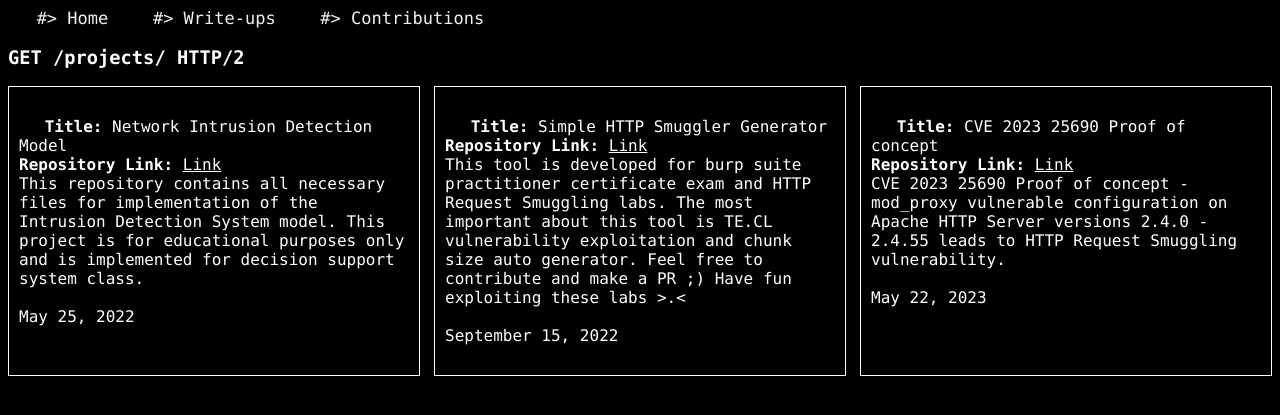
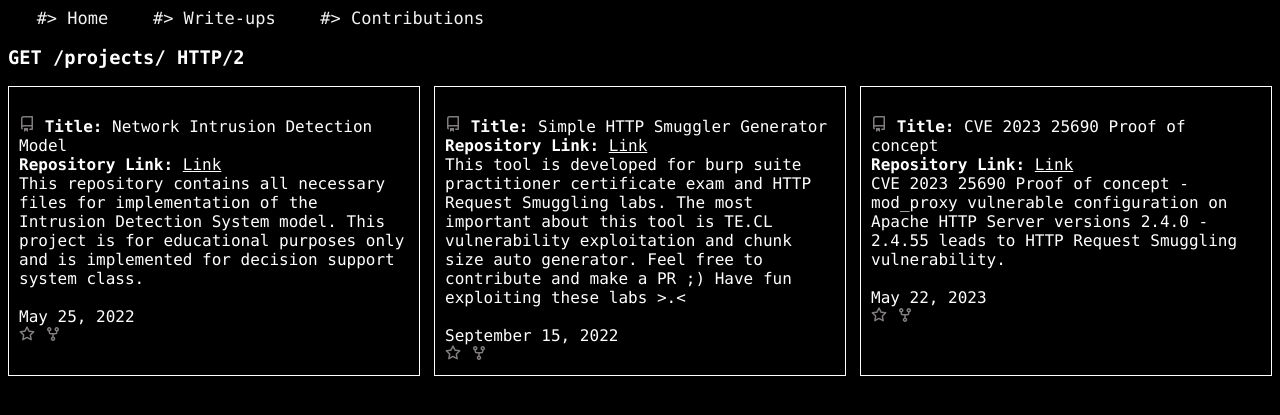
Before and after one commit to dhmosfunk/dhmosfunk.github.io, a Jekyll site: the page built from index.html, in a window 1280 px wide. Shown: the top 415 px of the page. Built offline with Jekyll 4.4.1, drawn with Linux system fonts in a browser that asks for light colours; comment, search, counter and statistics services are not loaded.

Commit message:
Update index.html

```diff
--- a/index.html
+++ b/index.html
@@ -11,17 +11,17 @@ layout: default
   <div id="post_other">
     <br>
     <svg aria-hidden="true" height="16" viewBox="0 0 16 16" version="1.1" width="16" data-view-component="true" class="octicon octicon-repo mr-1 color-fg-muted" style="fill: #817d7d;">
-      <!-- SVG path code -->
+      <path d="M2 2.5A2.5 2.5 0 0 1 4.5 0h8.75a.75.75 0 0 1 .75.75v12.5a.75.75 0 0 1-.75.75h-2.5a.75.75 0 0 1 0-1.5h1.75v-2h-8a1 1 0 0 0-.714 1.7.75.75 0 1 1-1.072 1.05A2.495 2.495 0 0 1 2 11.5Zm10.5-1h-8a1 1 0 0 0-1 1v6.708A2.486 2.486 0 0 1 4.5 9h8ZM5 12.25a.25.25 0 0 1 .25-.25h3.5a.25.25 0 0 1 .25.25v3.25a.25.25 0 0 1-.4.2l-1.45-1.087a.249.249 0 0 0-.3 0L5.4 15.7a.25.25 0 0 1-.4-.2Z"></path>
     </svg>
     <b>Title:</b> {{ project.title }}<br>
     <b>Repository Link:</b> <a href="{{ project.repo_link }}" target="_blank">Link</a><br>
     {{ project.desc }}<br><br>
     {{ project.date | date: "%B %d, %Y" }}<br>
     <svg aria-label="stars" role="img" height="16" viewBox="0 0 16 16" version="1.1" width="16" data-view-component="true" class="octicon octicon-star">
-      <!-- SVG path code -->
+      <path d="M8 .25a.75.75 0 0 1 .673.418l1.882 3.815 4.21.612a.75.75 0 0 1 .416 1.279l-3.046 2.97.719 4.192a.751.751 0 0 1-1.088.791L8 12.347l-3.766 1.98a.75.75 0 0 1-1.088-.79l.72-4.194L.818 6.374a.75.75 0 0 1 .416-1.28l4.21-.611L7.327.668A.75.75 0 0 1 8 .25Zm0 2.445L6.615 5.5a.75.75 0 0 1-.564.41l-3.097.45 2.24 2.184a.75.75 0 0 1 .216.664l-.528 3.084 2.769-1.456a.75.75 0 0 1 .698 0l2.77 1.456-.53-3.084a.75.75 0 0 1 .216-.664l2.24-2.183-3.096-.45a.75.75 0 0 1-.564-.41L8 2.694Z"></path>
     </svg> <span id="stars{{ forloop.index }}"></span>
     <svg aria-label="forks" role="img" height="16" viewBox="0 0 16 16" version="1.1" width="16" data-view-component="true" class="octicon octicon-repo-forked">
-      <!-- SVG path code -->
+      <path d="M5 5.372v.878c0 .414.336.75.75.75h4.5a.75.75 0 0 0 .75-.75v-.878a2.25 2.25 0 1 1 1.5 0v.878a2.25 2.25 0 0 1-2.25 2.25h-1.5v2.128a2.251 2.251 0 1 1-1.5 0V8.5h-1.5A2.25 2.25 0 0 1 3.5 6.25v-.878a2.25 2.25 0 1 1 1.5 0ZM5 3.25a.75.75 0 1 0-1.5 0 .75.75 0 0 0 1.5 0Zm6.75.75a.75.75 0 1 0 0-1.5.75.75 0 0 0 0 1.5Zm-3 8.75a.75.75 0 1 0-1.5 0 .75.75 0 0 0 1.5 0Z"></path>
     </svg> <span id="forks{{ forloop.index }}"></span>
   </div>
 
```
